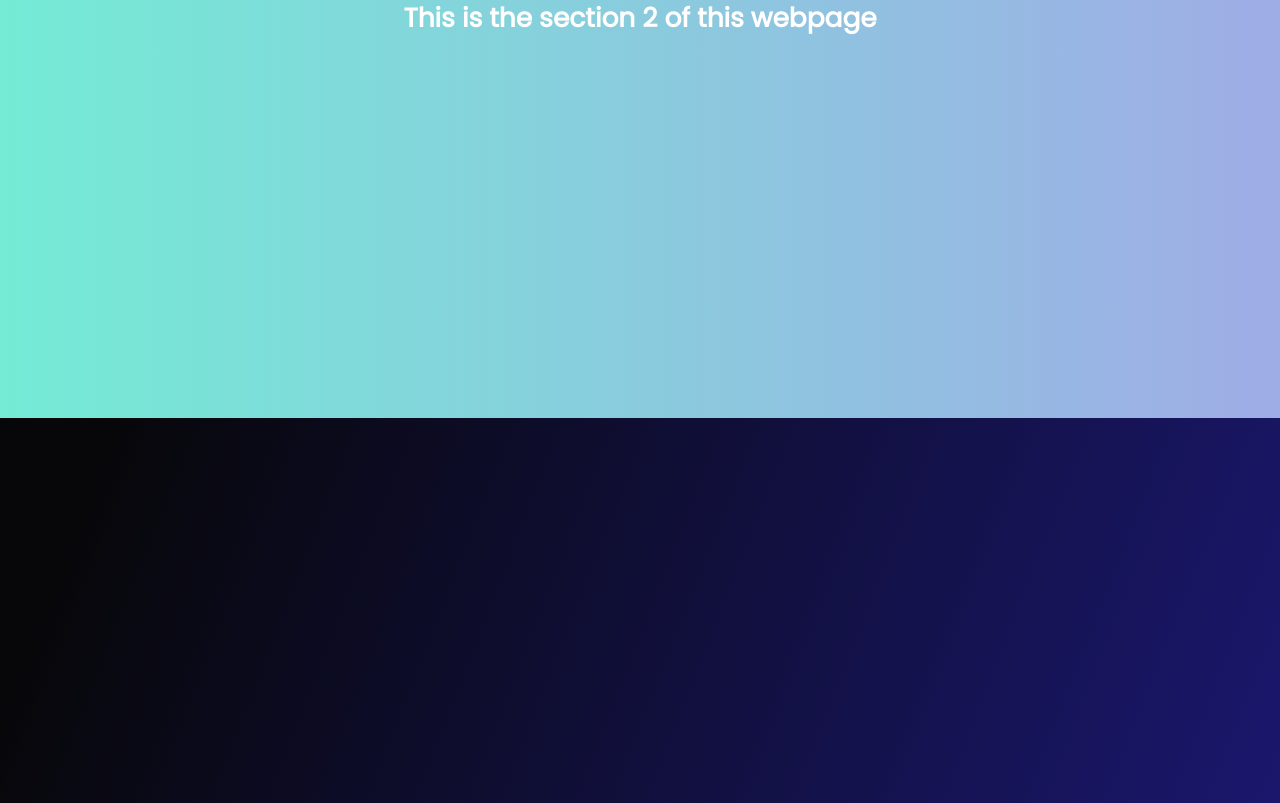
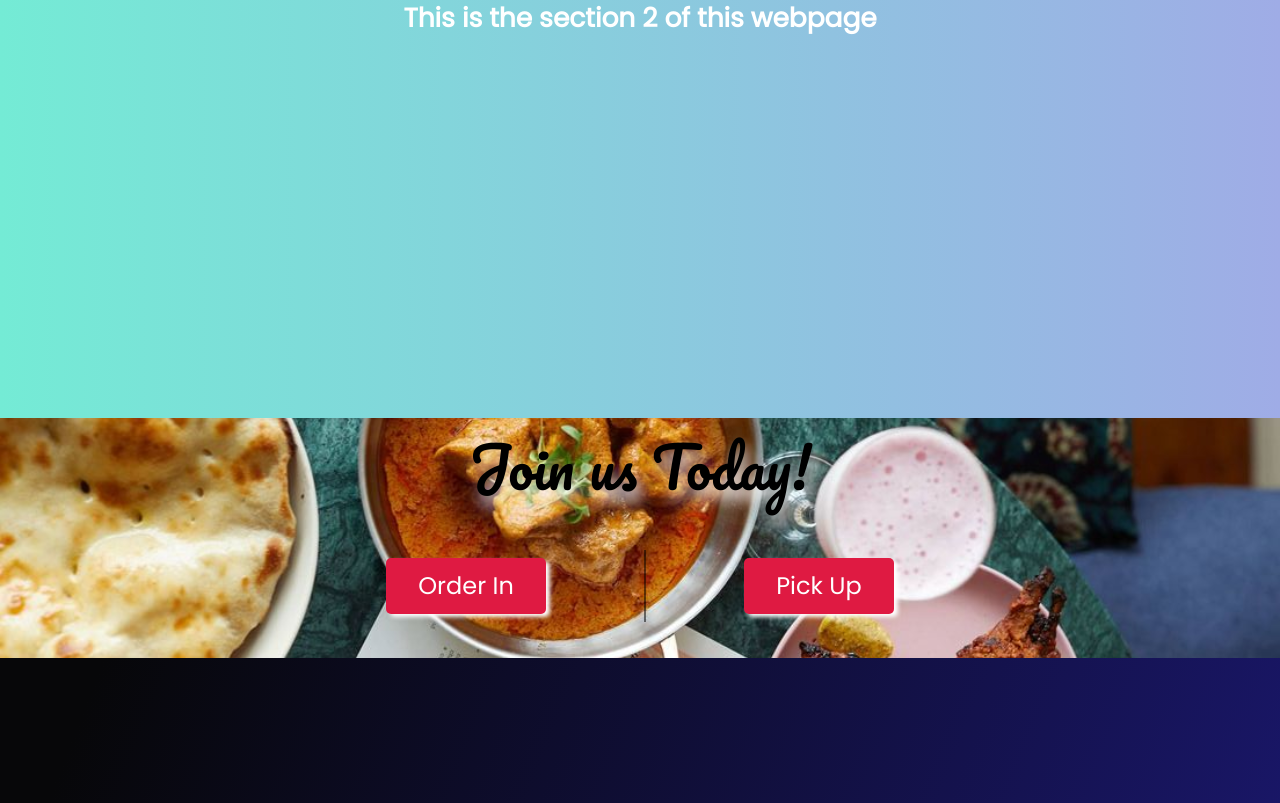
Before and after one commit to Krithik-m-codes/moghul-durbar, a plain HTML site: page index.html in a window 1280 px wide. Shown: the part 1982-2785 px from the top of the page. Drawn offline with nearby package versions, Linux system fonts and the light colour scheme.

Commit message:
added join us today offer sale section to the page

```diff
--- a/css/cssResest.css
+++ b/css/cssResest.css
@@ -1,5 +1,5 @@
 @import url('https://fonts.googleapis.com/css2?family=Poppins:wght@300;400&display=swap');
-
+@import url('https://fonts.googleapis.com/css2?family=Pacifico&display=swap');
 
 * {
     margin: 0;
--- a/css/style.css
+++ b/css/style.css
@@ -1,6 +1,7 @@
 body {
     background-color: #212121;
     color: #fff;
+
 }
 
 
@@ -182,11 +183,12 @@ nav a:hover::after {
 
 
 /* Main content styling starts from here  */
-main {
+main[class="aboutUs"] {
     width: 100%;
     height: 100vh;
-    background-image: linear-gradient(179deg, rgba(0, 0, 0, 1) 9.2%, rgba(127, 16, 16, 1) 103.9%);
+    /* background-image: linear-gradient(179deg, rgba(0, 0, 0, 1) 9.2%, rgba(127, 16, 16, 1) 103.9%); */
     background-position: center;
+    background: transparent;
     flex-direction: column;
     display: flex;
     justify-content: center;
@@ -235,6 +237,11 @@ section {
     /* gap: 2rem; */
     align-items: center;
     flex-direction: row;
+    background-image: url(/assets/img/topView-restuarant.jpg);
+    background-position: center;
+    background-attachment: fixed;
+    background-size: cover;
+    background-repeat: no-repeat;
 }
 
 .mapInfoContainer {
@@ -403,32 +410,32 @@ form input {
 
 
 /* Offer section styles starts from here   */
-div[class="offerSection"] {
+section[class="offerSection"] {
     width: 100%;
-    height: 40vh;
-    background-color: #212121;
+    height: 30vh;
     display: flex;
     justify-content: center;
     align-items: center;
     flex-direction: column;
-    background-image: url(/assets/img/topView-restuarant.jpg);
+    background-image: url(/assets/img/offersectionBackground.jpeg);
+    background-blend-mode: darken;
     background-position: center;
     background-attachment: fixed;
     background-size: cover;
-    background-repeat: no-repeat;
 }
 
-div[class="offerSection"] h4 {
-    background: linear-gradient(90deg, rgba(255, 255, 0, 1) 0%, rgba(0, 188, 212, 1) 50%, rgba(238, 130, 238, 1) 100%);
-    padding: 0.2rem 1.5rem;
-    font-size: 2rem;
+section[class="offerSection"] h4 {
+    font-size: 3.5rem;
     font-weight: 500;
     margin: 1rem 0;
     color: #000000;
+    text-shadow: 4px 10px 15px #ffffff;
     text-align: center;
+    font-family: 'Pacifico', cursive;
+
 }
 
-div[class="offerSection"] .offerBtnContainer {
+section[class="offerSection"] .offerBtnContainer {
     width: 50%;
     height: 100%;
     display: flex;
@@ -438,29 +445,26 @@ div[class="offerSection"] .offerBtnContainer {
     gap: 2rem;
 }
 
-
-
-/* Footer styling starts from here  */
-
-footer {
-    padding: 2rem 0;
-    width: auto;
-    height: auto;
-    display: flex;
-    background: linear-gradient(to bottom, rgb(0, 0, 0), rgba(255, 0, 0, 0));
-    align-items: center;
+.offerBtnContainer button {
+    padding: 0.9rem 2rem;
+    margin: auto;
+    font-size: 1.5rem;
+    font-weight: 500;
+    border: none;
+    border-radius: 5px;
+    box-shadow: 4px 3px 4px;
+    background-color: #df1a42;
+    box-shadow: #c8ff00;
+    color: white;
 }
 
+.offerBtnContainer .strokeLine {
+    height: 50%;
+    width: 2px;
+    background-color: #000000;
+    opacity: 0.5;
 
-
-
-/* Gonna need to addd stripes behind the map to look cool styles here  */
-
-
-
-
-
-
+}
 
 
 
@@ -497,6 +501,8 @@ footer .foot-cols {
     margin-left: 1rem;
 }
 
+
+/* footer col 1 styling starts from here  */
 .foot-col-1 span {
     color: #45925b;
     text-decoration: wavy;
--- a/index.html
+++ b/index.html
@@ -64,14 +64,27 @@
     </section>
 
     <!-- This part contains the main body of the page. -->
-    <main>
-        <h2 style="text-align: center;">This is the main section lol</h2>
+    <main class="aboutUs">
+        <h2 style="text-align: left;">About Us</h2>
     </main>
+
 
     <!-- This part contains the sections of the page. -->
     <section class="section section-2" id="section-2">
         <h2>This is the section 2 of this webpage</h2>
     </section>
+
+    <!-- Offers part join us start from here -->
+    <section class="offerSection">
+        <h4>Join us Today! </h4>
+        <div class="offerBtnContainer">
+            <button type="button">Order In</button>
+            <div class="strokeLine"></div>
+            <button type="button">Pick Up</button>
+        </div>
+    </section>
+
+    <!-- Section 3 of the page starts from here  -->
     <section class="section section-3" id="section-3">
         <h3>This is section 3 of this webpage</h3>
     </section>
@@ -80,6 +93,8 @@
     <section class="section section-4" id="section-4">
         <h2>This is section 4 of this webpage</h2>
     </section>
+
+
 
     <!-- This section contains code for the location of the restaurant and integration of MaP -->
     <section class="section locationMapSection" id="locationMapSection">
@@ -103,17 +118,6 @@
                 frameborder="0" width="600" height="450" style="border:0;" allowfullscreen="" loading="lazy"></iframe> -->
         </div>
     </section>
-
-    <!-- Section offers join us start from here -->
-    <section class="offerSection">
-        <H4>Join us Today! </H4>
-        <div class="offerBtnContainer">
-            <button></button>
-            <div class="strokeLine"></div>
-            <button></button>
-        </div>
-    </section>
-
     <!-- Newsletter section code starts from here  -->
     <section class="section newsletterContainer" id="section-6">
         <h2>Subscribe to our Newsletter today!</h2>
```
Also changed, not shown: assets/img/offersectionBackground.jpeg (added).
